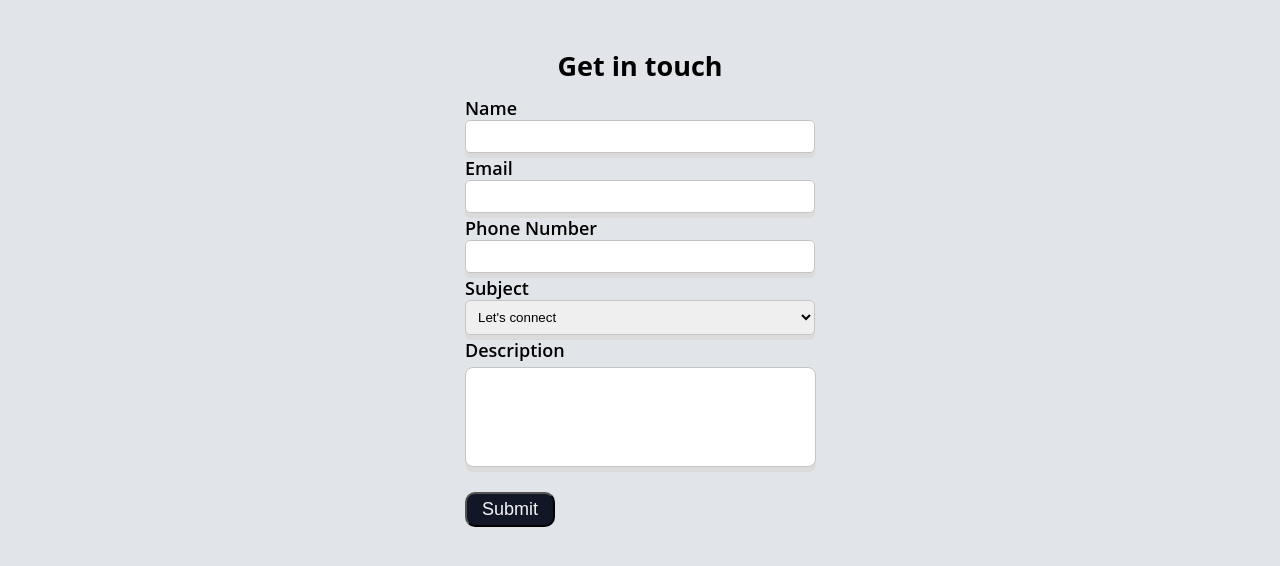
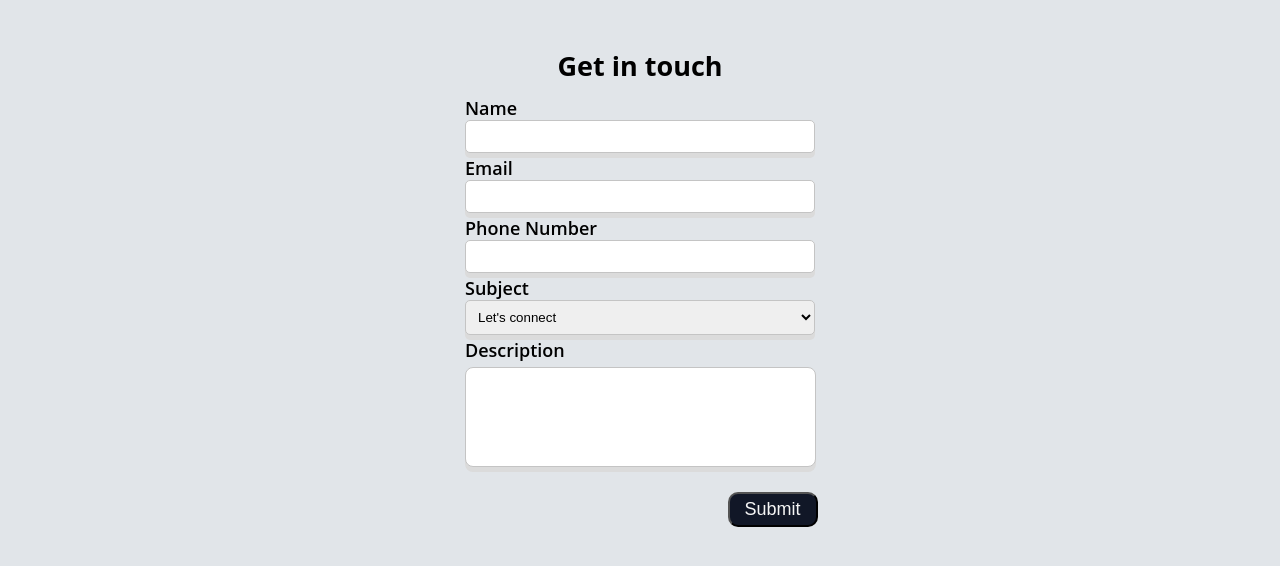
Before and after one commit to giantyo26/Day-2-task, a plain HTML site: page contact-me.html in a window 1280 px wide. Shown: the part 66-632 px from the top of the page. Drawn offline with Linux system fonts and the light colour scheme.

Commit message:
submit margin fix

```diff
--- a/assets/css/main.css
+++ b/assets/css/main.css
@@ -142,6 +142,8 @@ h2 {
 #form-container {
     width: 350px;
     margin: 10px auto;
+    display: flex;
+    flex-direction: column;
 }
 
 .form-input {
@@ -173,7 +175,7 @@ h2 {
 #submit {
     font-size: 18px;
     cursor: pointer;
-    margin-right: 100px;
+    margin-left: 75%;
     margin-bottom: 16px;
     border-radius: 10px;
     color: #F5F5F5;
```
